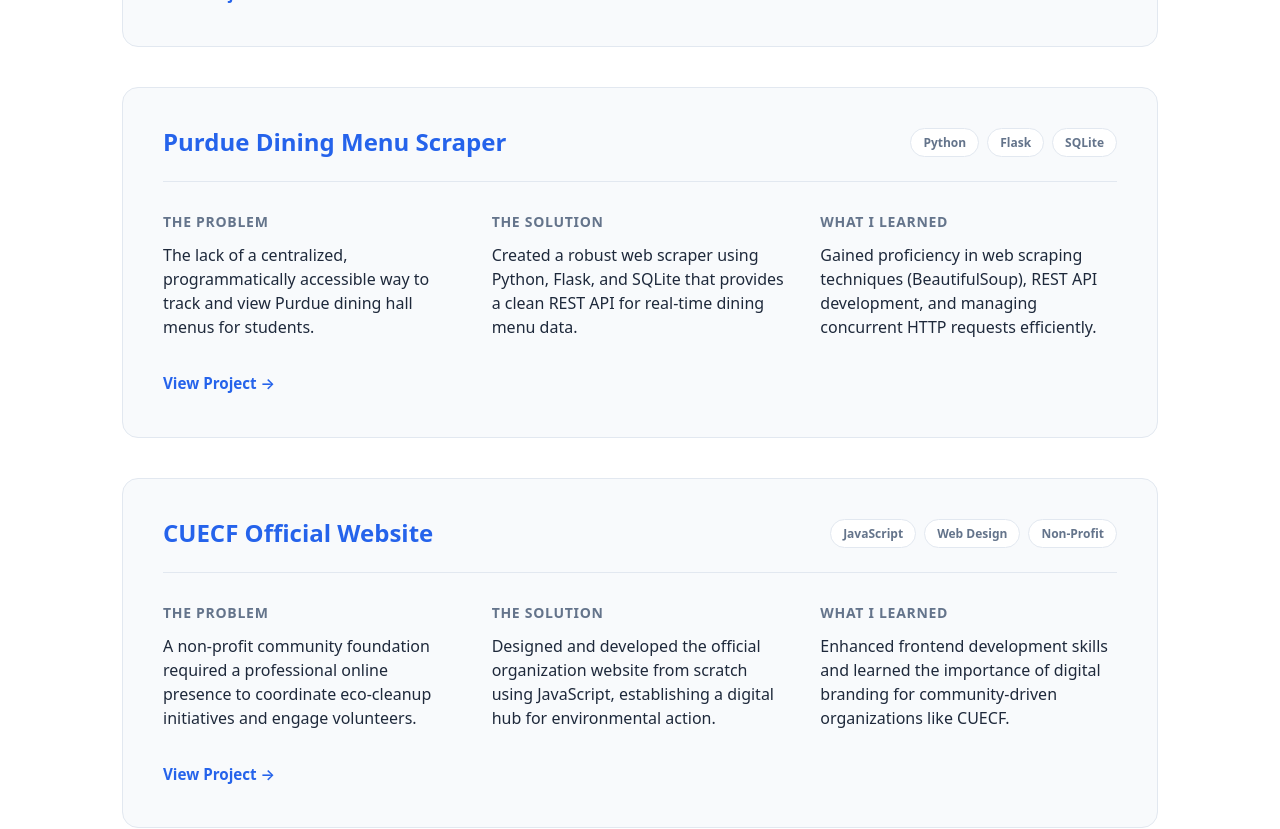
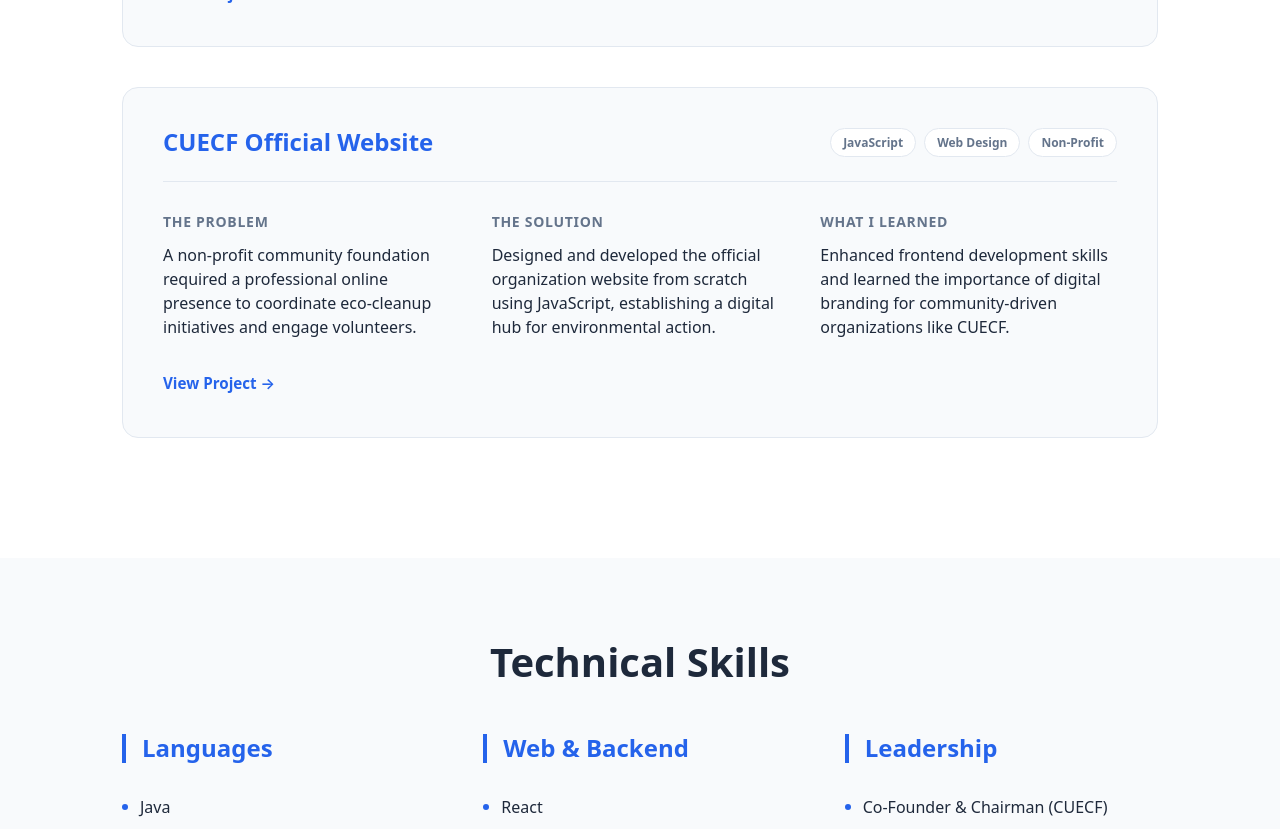
Before and after one commit to aaditkedia/Personalsite, a React (Vite) app: page / in a window 1280 px wide. Shown: the part 1580-2409 px from the top of the page. Built offline with nearby package versions, Linux system fonts and the light colour scheme.

Commit message:
Cleanup: Remove webapp project and update metadata

```diff
--- a/index.html
+++ b/index.html
@@ -4,7 +4,7 @@
     <meta charset="UTF-8" />
     <link rel="icon" type="image/svg+xml" href="/favicon.svg" />
     <meta name="viewport" content="width=device-width, initial-scale=1.0" />
-    <title>personalwebsite</title>
+    <title>Aadit Kedia | Portfolio</title>
   </head>
   <body>
     <div id="root"></div>
--- a/package.json
+++ b/package.json
@@ -1,5 +1,5 @@
 {
-  "name": "personalwebsite",
+  "name": "aadit-kedia-portfolio",
   "private": true,
   "version": "0.0.0",
   "type": "module",
--- a/src/components/Projects.jsx
+++ b/src/components/Projects.jsx
@@ -17,14 +17,6 @@
     solution: "Built an algorithmic cognitive control mechanism that reframes retrospective expenditures against prospective utility to encourage rational choices.",
     learned: "Successfully applied behavioral economics principles to software architecture and refined complex algorithmic design for real-world utility.",
     link: "https://github.com/aaditkedia/RationalWallet"
-  },
-  {
-    title: "Purdue Dining Menu Scraper",
-    tags: ["Python", "Flask", "SQLite"],
-    problem: "The lack of a centralized, programmatically accessible way to track and view Purdue dining hall menus for students.",
-    solution: "Created a robust web scraper using Python, Flask, and SQLite that provides a clean REST API for real-time dining menu data.",
-    learned: "Gained proficiency in web scraping techniques (BeautifulSoup), REST API development, and managing concurrent HTTP requests efficiently.",
-    link: "https://github.com/aaditkedia/PurdueWebAppMenuScrapper"
   },
   {
     title: "CUECF Official Website",
```
